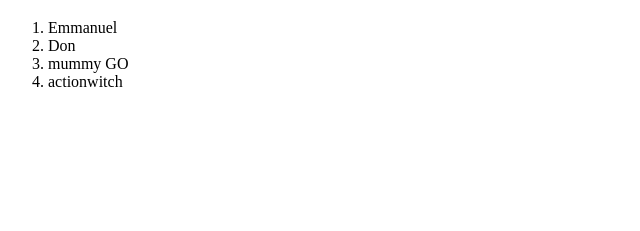
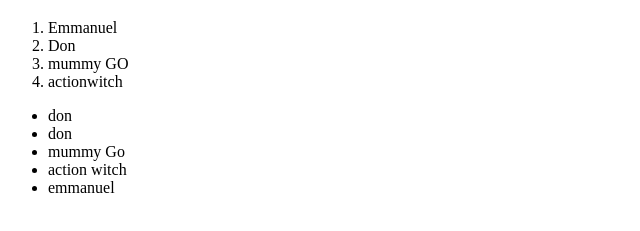
Before and after one commit to EnechukwuChibuike/testing, a plain HTML site: page index.html in a window 1280 px wide. Shown: the part 61-292 px from the top of the page, without its empty margins (0-640 px from the left). Drawn offline with Linux system fonts and the light colour scheme.

Commit message:
added unordered list

```diff
--- a/index.html
+++ b/index.html
@@ -13,5 +13,12 @@
       <li>mummy GO</li>
       <li>actionwitch</li>
     </ol>
+    <ul>
+      <li>don</li>
+      <li>don</li>
+      <li>mummy Go</li>
+      <li>action witch</li>
+      <li>emmanuel</li>
+    </ul>
   </body>
 </html>
```
